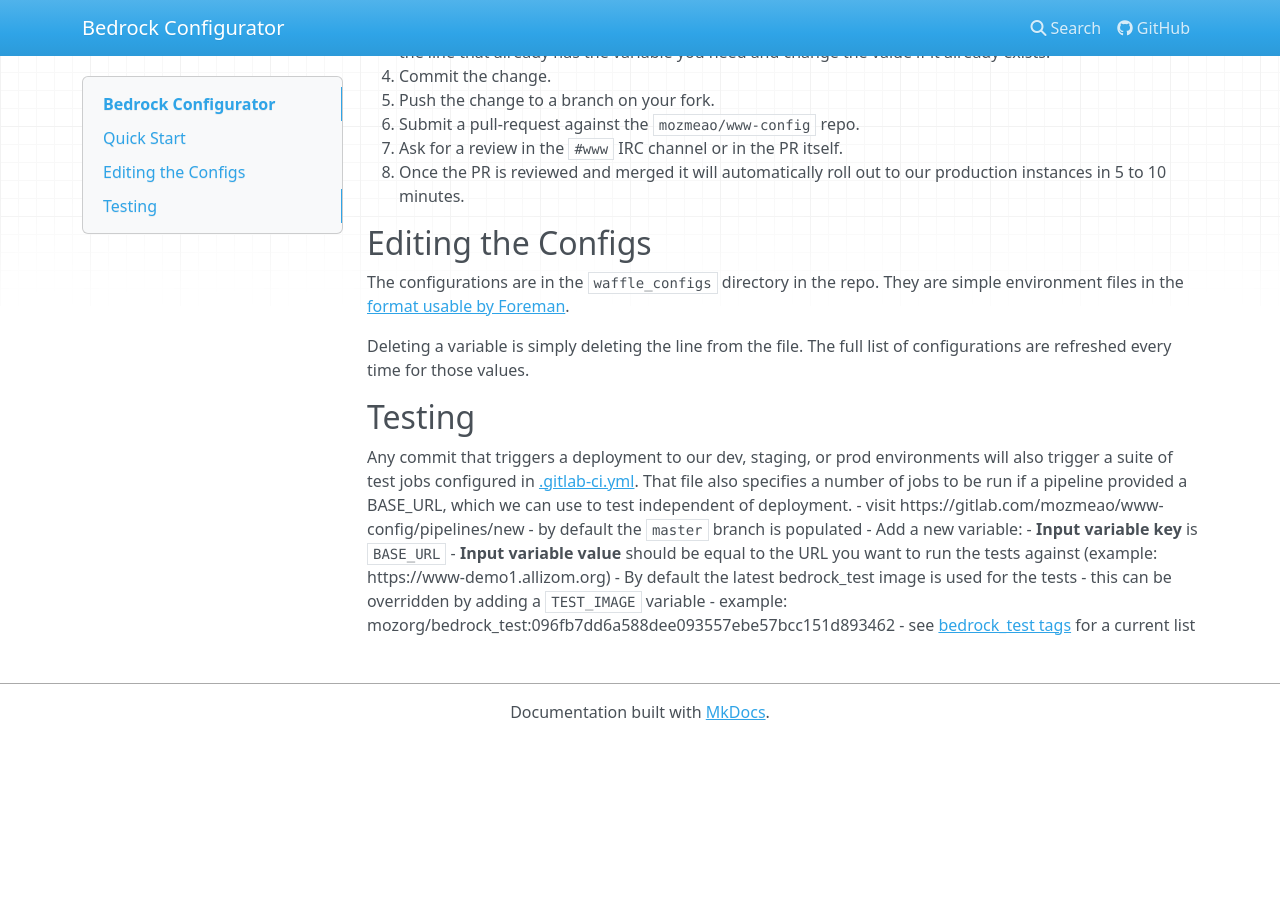
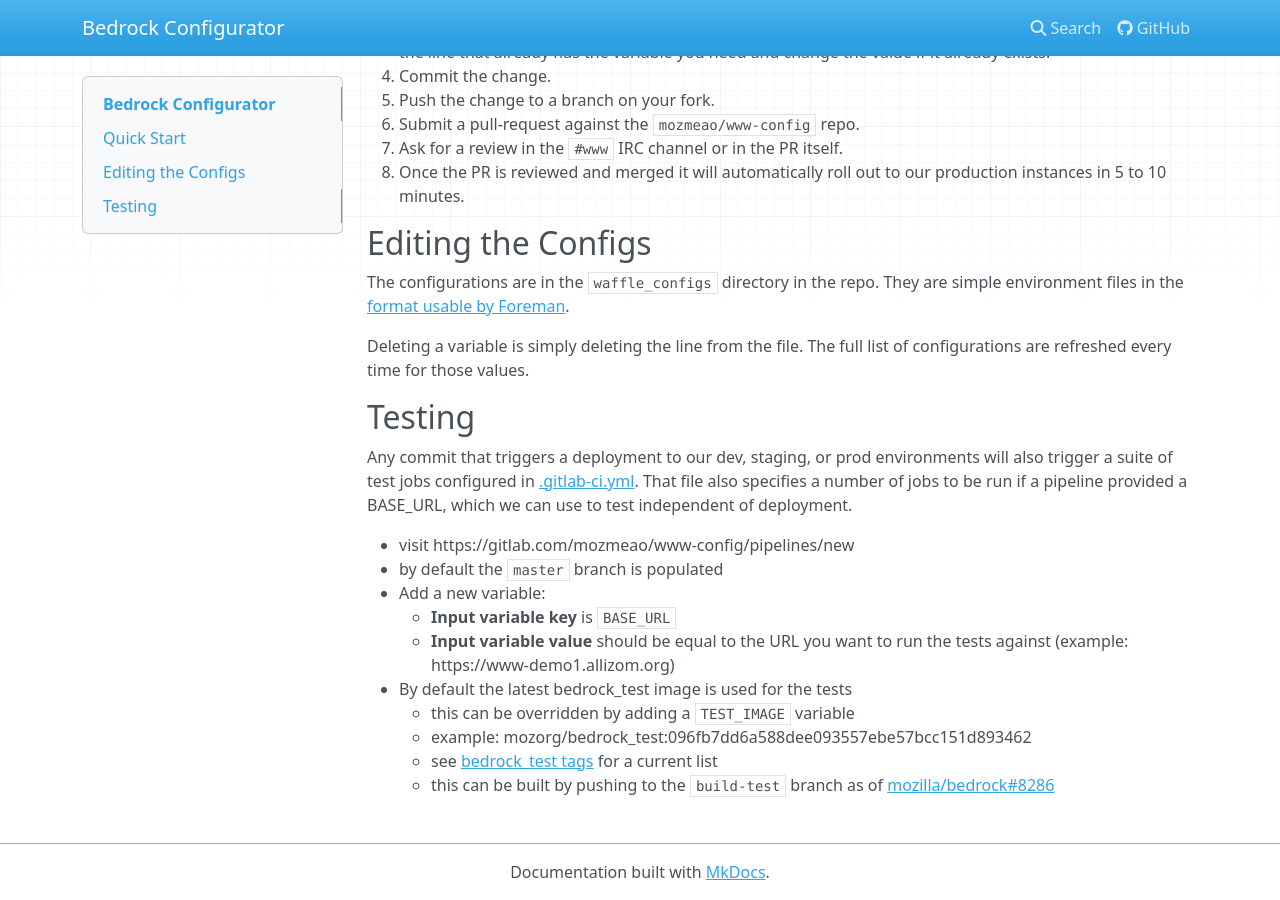
Before and after one commit to mozmeao/www-config, an MkDocs documentation site: the page built from docs/index.md, in a window 1280 px wide and 900 px high, scrolled down 589 px. Built offline with MkDocs 1.6.1, drawn with Linux system fonts in a browser that asks for light colours; nearby versions of some CDN libraries; before the commit the page ends 1329 px from its top, so only the background shows below that.

Commit message:
Fix formatting and document pushing to the bedrock build-test branch

```diff
--- a/docs/index.md
+++ b/docs/index.md
@@ -38,12 +38,14 @@ Deleting a variable is simply deleting the line from the file. The full list of
 ## Testing
 
 Any commit that triggers a deployment to our dev, staging, or prod environments will also trigger a suite of test jobs configured in [.gitlab-ci.yml](https://github.com/mozmeao/www-config/blob/master/.gitlab-ci.yml). That file also specifies a number of jobs to be run if a pipeline provided a BASE_URL, which we can use to test independent of deployment.
-- visit https://gitlab.com/mozmeao/www-config/pipelines/new
-- by default the `master` branch is populated
-- Add a new variable:
-  - **Input variable key** is `BASE_URL`
-  - **Input variable value** should be equal to the URL you want to run the tests against (example: https://www-demo1.allizom.org)
-- By default the latest bedrock_test image is used for the tests
-  - this can be overridden by adding a `TEST_IMAGE` variable
-  - example: mozorg/bedrock_test:096fb7dd6a588dee093557ebe57bcc151d893462
-    - see [bedrock_test tags](https://hub.docker.com/r/mozorg/bedrock_test/tags) for a current list
+
+  - visit https://gitlab.com/mozmeao/www-config/pipelines/new
+  - by default the `master` branch is populated
+  - Add a new variable:
+    - **Input variable key** is `BASE_URL`
+    - **Input variable value** should be equal to the URL you want to run the tests against (example: https://www-demo1.allizom.org)
+  - By default the latest bedrock_test image is used for the tests
+    - this can be overridden by adding a `TEST_IMAGE` variable
+    - example: mozorg/bedrock_test:096fb7dd6a588dee093557ebe57bcc151d893462
+      - see [bedrock_test tags](https://hub.docker.com/r/mozorg/bedrock_test/tags) for a current list
+      - this can be built by pushing to the `build-test` branch as of [mozilla/bedrock#8286](https://github.com/mozilla/bedrock/pull/8286)
```
